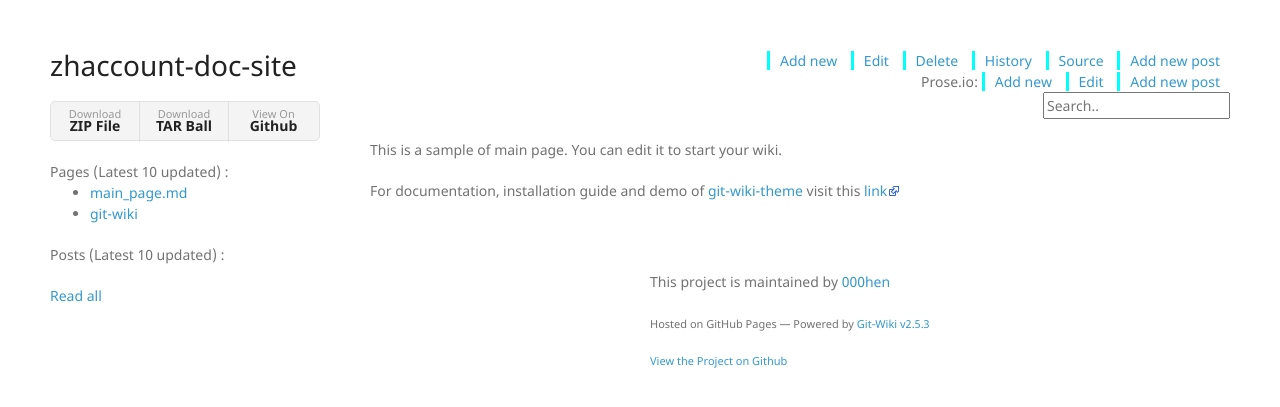
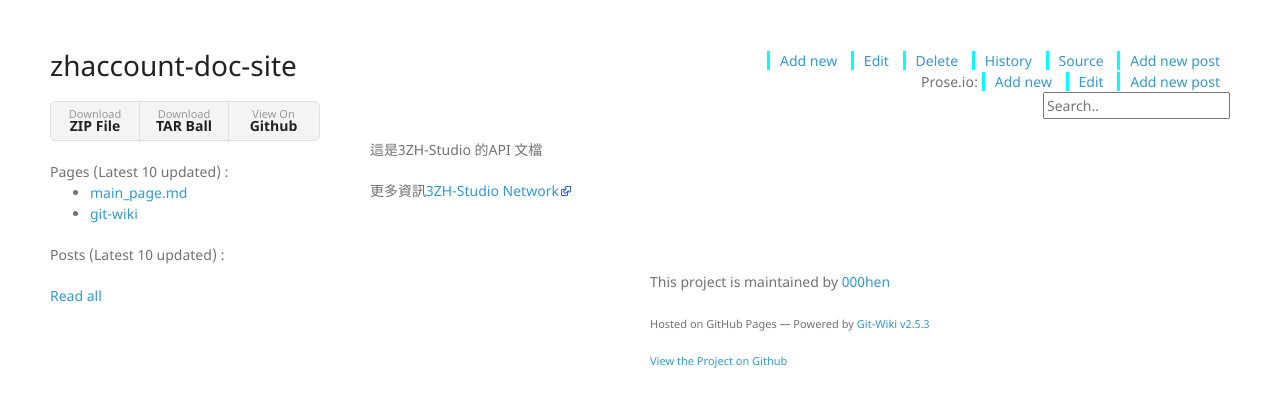
Before and after one commit to 000hen/zhaccount-doc-site, a Jekyll site: the page built from wiki/main_page.md, in a window 1280 px wide. Shown: the top 407 px of the page. Built offline with Jekyll 4.4.1, drawn with Linux system fonts in a browser that asks for light colours; nearby versions of some CDN libraries.

Commit message:
Update main_page.md

```diff
--- a/wiki/main_page.md
+++ b/wiki/main_page.md
@@ -2,6 +2,6 @@
 redirect_from: "/"
 ---
 
-This is a sample of main page. You can edit it to start your wiki.
+這是3ZH-Studio 的API 文檔
 
-For documentation, installation guide and demo of [git-wiki-theme](git-wiki-theme) visit this [link](http://drassil.github.io/git-wiki/)
+更多資訊[3ZH-Studio Network](https://www.3zh-studio.com "3ZH-Studio Network")
```
